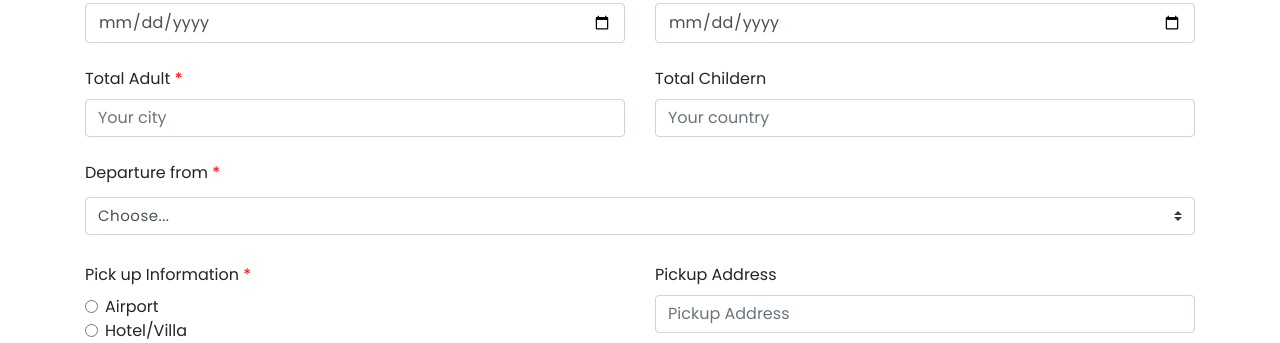
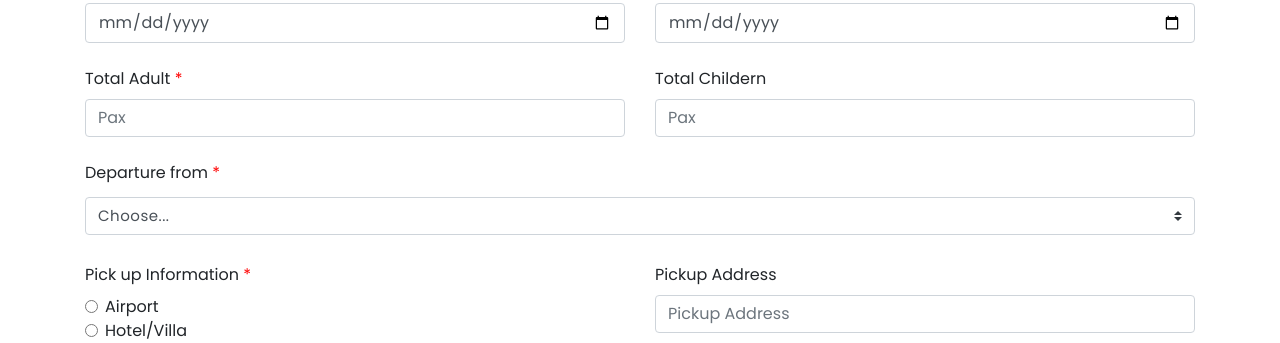
Before and after one commit to ekalaksmana/restuadiwebsite, a PHP site: page /reservation.php in a window 1280 px wide. Shown: the part 969-1312 px from the top of the page. Run offline with PHP 8.4, Linux system fonts and the light colour scheme.

Commit message:
form.php
benerin form

```diff
--- a/reservation.php
+++ b/reservation.php
@@ -179,12 +179,12 @@ Smartphone Compatible web template, free webdesigns for Nokia, Samsung, LG, Sony
                 <div class="row">
                     <div class="col">
                         <label for="total-adult">Total Adult <span style="color: red;">*</span></label>
-                        <input type="number" id="total-adult" class="form-control" placeholder="Your city">
+                        <input type="number" id="total-adult" class="form-control" placeholder="Pax">
                     </div>
 
                     <div class="col">
                         <label for="total-child">Total Childern</label>
-                        <input type="number" class="form-control" id="total-child" placeholder="Your country">
+                        <input type="number" class="form-control" id="total-child" placeholder="Pax">
                     </div>
                 </div>
                 <br>
```
